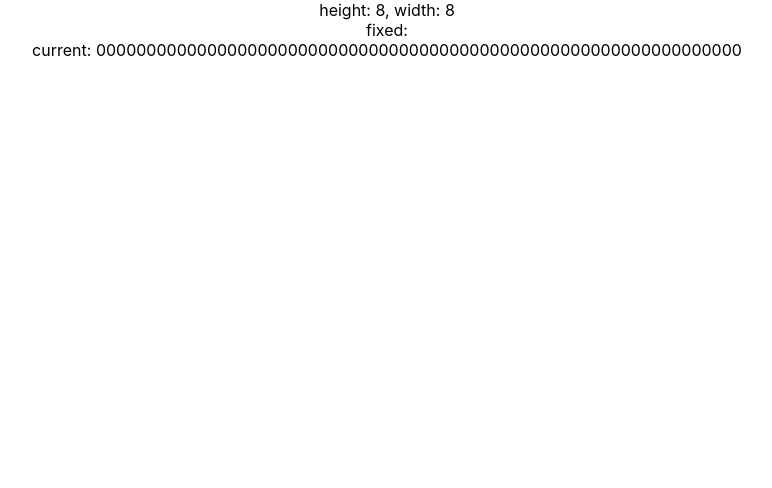
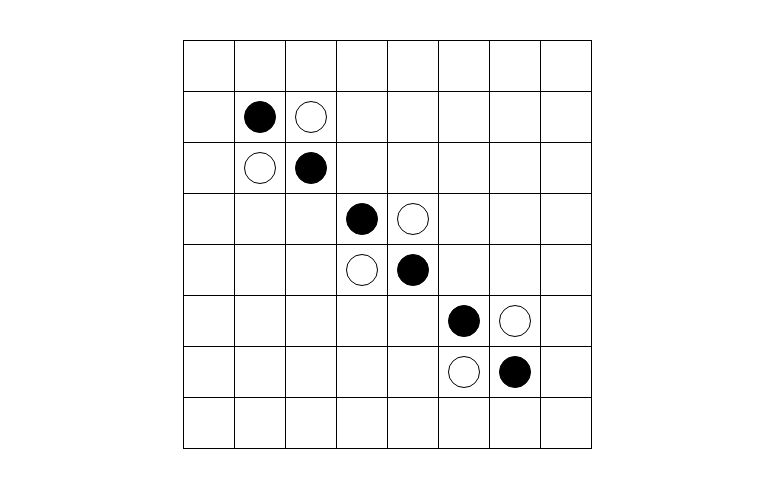
Before and after one commit to AVAST-Python/conecta-fichas, a React (Create React App) app: page / in a window 1280 px wide. Shown: the top 488 px of the page, without its empty margins (253-1025 px from the left). Built offline with nearby package versions, Linux system fonts and the light colour scheme.

Commit message:
Drawing board

```diff
--- a/src/App.css
+++ b/src/App.css
@@ -1,38 +1,7 @@
 .App {
-  text-align: center;
+  padding-top: 5vh;
+  padding-bottom: 10vh;
+  display: flex;
+  align-content: center;
+  justify-content: center;
 }
-
-.App-logo {
-  height: 40vmin;
-  pointer-events: none;
-}
-
-@media (prefers-reduced-motion: no-preference) {
-  .App-logo {
-    animation: App-logo-spin infinite 20s linear;
-  }
-}
-
-.App-header {
-  background-color: #282c34;
-  min-height: 100vh;
-  display: flex;
-  flex-direction: column;
-  align-items: center;
-  justify-content: center;
-  font-size: calc(10px + 2vmin);
-  color: white;
-}
-
-.App-link {
-  color: #61dafb;
-}
-
-@keyframes App-logo-spin {
-  from {
-    transform: rotate(0deg);
-  }
-  to {
-    transform: rotate(360deg);
-  }
-}
--- a/src/Board.css
+++ b/src/Board.css
@@ -0,0 +1,14 @@
+
+table {
+  border-collapse: collapse;
+  border: 1px solid black;
+  margin: 0 auto;
+}
+
+td {
+  width: 50px;
+  height: 50px;
+  border: 1px solid black;
+  padding: 0;
+  vertical-align: center;
+}
--- a/src/Board.js
+++ b/src/Board.js
@@ -1,5 +1,6 @@
+import { useSelector } from 'react-redux'
 import './Board.css'
-import { useSelector } from 'react-redux'
+import Square from './Square'
 
 function Board() {
 
@@ -8,9 +9,17 @@ function Board() {
   return (
 
     <div className="Board">
-      height: {height}, width: {width} <br/>
-      fixed: {fixed} <br/>
-      current: {current} <br/>
+      <table>
+        <tbody>
+          {current.map((row, i) => (
+            <tr key={i}>
+              {row.map((cell, j) => (
+                <Square key={j} value={cell}/>
+              ))}
+            </tr>
+          ))}
+        </tbody>
+      </table>
     </div>
   )
 
--- /dev/null
+++ b/src/Square.css
@@ -0,0 +1,13 @@
+
+.black {
+  background-color: #000;
+}
+
+.piece {
+  border-radius: 50%;
+  width: 30px;
+  height: 30px;
+  /* margin: 5px; */
+  margin: auto;
+  border: 1px solid black;
+}
--- /dev/null
+++ b/src/Square.js
@@ -0,0 +1,18 @@
+import './Square.css'
+import { EMPTY, WHITE } from './features/boardSlice'
+
+
+function Square({value}) {
+
+  const squareClass=value === EMPTY ? "empty" : value === WHITE ? "white" : "black"
+
+  return (
+    <td>
+      { value !== EMPTY &&
+      <div className={`piece ${squareClass}`} ></div>}
+    </td>
+  )
+
+}
+
+export default Square
--- a/src/features/boardSlice.js
+++ b/src/features/boardSlice.js
@@ -13,7 +13,17 @@ export const boardSlice = createSlice({
     height: DEFAULT_WIDTH,
     width: DEFAULT_HEIGHT,
     fixed: [],
-    current: [...Array(DEFAULT_HEIGHT)].map(e => Array(DEFAULT_WIDTH).fill(EMPTY)),
+    // current: [...Array(DEFAULT_HEIGHT)].map(e => Array(DEFAULT_WIDTH).fill(EMPTY)),
+    current: [
+      [0, 0, 0, 0, 0, 0, 0, 0],
+      [0, 2, 1, 0, 0, 0, 0, 0],
+      [0, 1, 2, 0, 0, 0, 0, 0],
+      [0, 0, 0, 2, 1, 0, 0, 0],
+      [0, 0, 0, 1, 2, 0, 0, 0],
+      [0, 0, 0, 0, 0, 2, 1, 0],
+      [0, 0, 0, 0, 0, 1, 2, 0],
+      [0, 0, 0, 0, 0, 0, 0, 0],
+    ]
   },
   reducers: {
     increment: (state) => {
```
